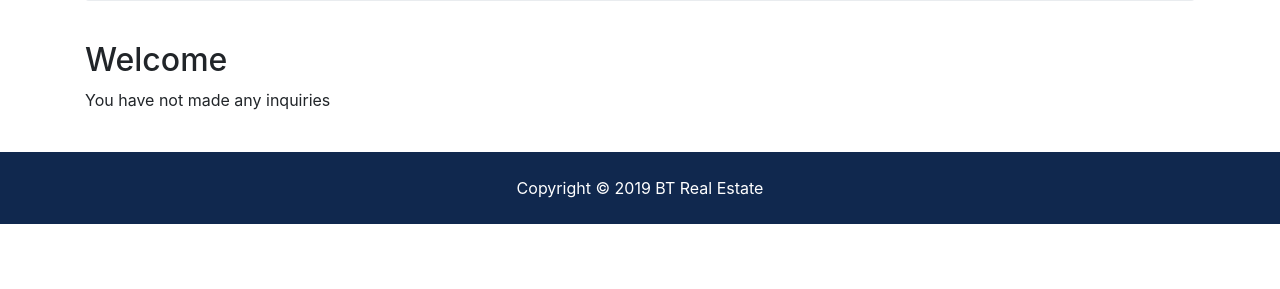
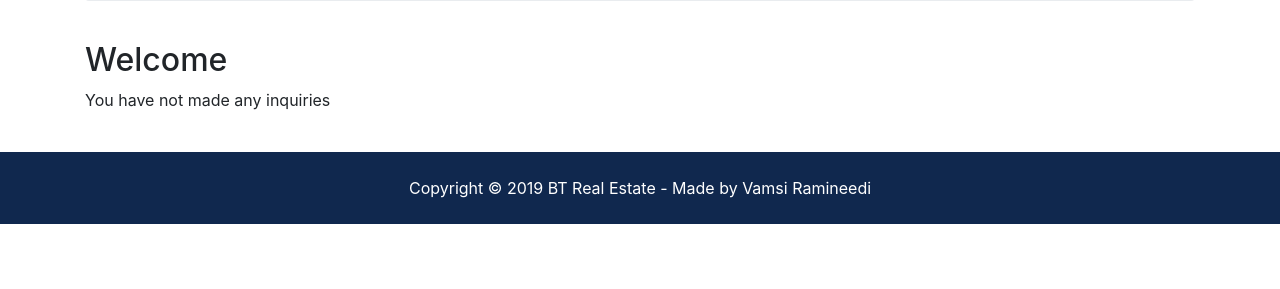
Before and after one commit to VamsiMohanRamineedi/btre_project, a Django app: page /accounts/dashboard in a window 1280 px wide. Shown: the part 408-697 px from the top of the page. Run offline with Django 3.2, Linux system fonts and the light colour scheme; data that the repository does not hold is empty; some libraries are stand-ins or nearby versions.

Commit message:
Insert developer name: Vamsi

```diff
--- a/templates/partials/_footer.html
+++ b/templates/partials/_footer.html
@@ -1,5 +1,5 @@
 <!-- Footer -->
 <footer id="main-footer" class="py-4 bg-primary text-white text-center">
     Copyright &copy;
-    <span class="year"></span> BT Real Estate
+    <span class="year"></span> BT Real Estate - Made by Vamsi Ramineedi
 </footer>
```
